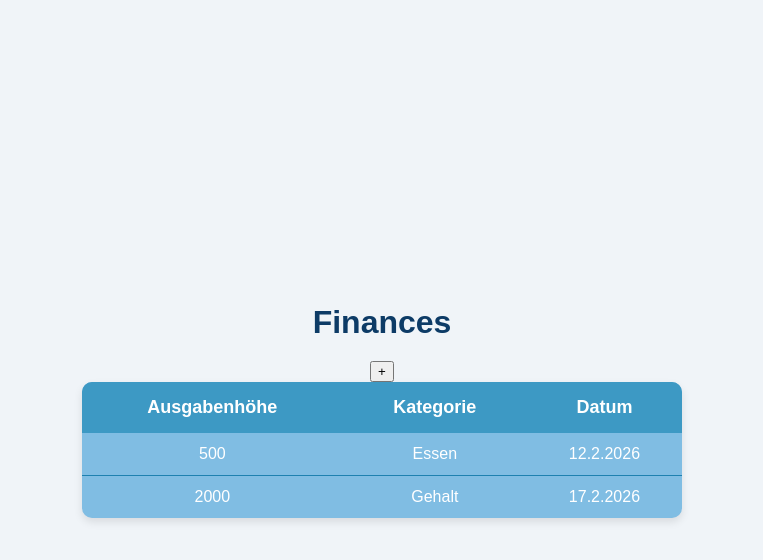
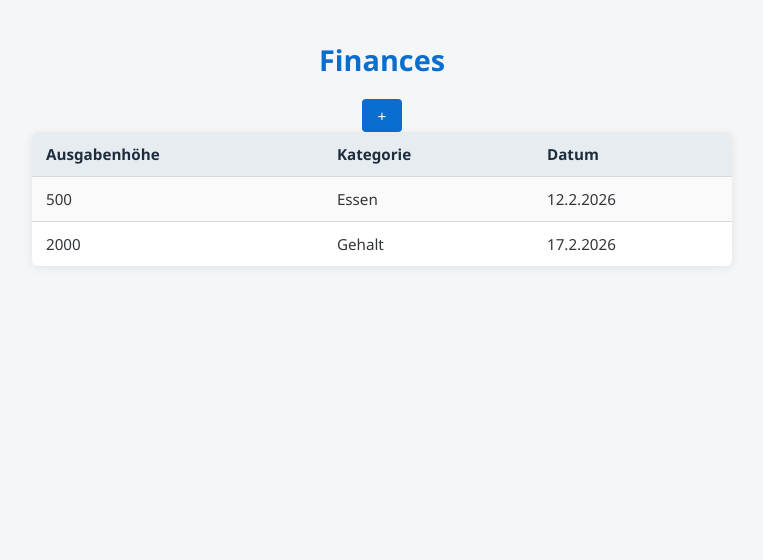
Before and after one commit to lenadill/SAP-Praktikum, a plain HTML site: page Liste/index.html in a window 1280 px wide. Shown: the whole page, without its empty margins (258-1021 px from the left). Drawn offline with Linux system fonts and the light colour scheme.

Commit message:
sotierung etc.

```diff
--- a/Liste/style.css
+++ b/Liste/style.css
@@ -1,45 +1,98 @@
 
 body {
-    font-family: Arial, sans-serif;
+    font-family: 'Segoe UI', 'Helvetica Neue', Arial, sans-serif;
+    background-color: #F5F6F7;
+    color: #32363A;
+    margin: 0;
+    padding: 0;
     display: flex;
-    justify-content: center;
+    flex-direction: column;
     align-items: center;
-    min-height: 100vh;
-    margin: 0;
-    background-color: #f0f4f8;
-    flex-direction: column;
+}
+
+.sap-logo {
+    position: fixed;
+    top: 12px;
+    right: 12px;
+    z-index: 1000;
+}
+
+.sap-logo img {
+    width: 100px;
+    height: auto;
 }
 
 
 h1 {
-    color: #0d3b66;
+    margin-top: 40px;
     margin-bottom: 20px;
+    font-size: 1.8rem;
+    font-weight: 600;
+    color: #0A6ED1;
 }
 
+
+.table-header {
+    width: 680px;
+    display: flex;
+    justify-content: flex-end;
+    margin-bottom: 10px;
+}
+
+
+button {
+    background-color: #0A6ED1;
+    color: white;
+    border: none;
+    padding: 8px 16px;
+    border-radius: 4px;
+    font-size: 0.95rem;
+    cursor: pointer;
+    transition: background 0.3s ease;
+}
+
+button:hover {
+    background-color: #0854A0;
+}
+
+
 table {
-    border-collapse: collapse;
-    width: 600px;
-    text-align: center;
-    box-shadow: 0 4px 8px rgba(0,0,0,0.1);
-    background-color: #80bde3;
-    color: white;
-    border-radius: 10px;
+    border-collapse: separate;
+    border-spacing: 0;
+    width: 700px;
+    background: white;
+    box-shadow: 0px 2px 10px rgba(0, 0, 0, 0.08);
+    border-radius: 6px;
     overflow: hidden;
 }
 
 
-th {
-    background-color: #3d99c4;
-    padding: 15px;
-    font-size: 18px;
+th, td {
+    padding: 12px 14px;
+    font-size: 0.95rem;
 }
 
-td {
-    padding: 12px;
-    border-bottom: 1px solid #1e81b0;
-    font-size: 16px;
+
+th {
+    background-color: #E7ECF0;
+    font-weight: 600;
+    color: #1D2D3E;
+    text-align: left;
 }
 
-tr:last-child td {
-    border-bottom: none;
+
+td {
+    border-top: 1px solid #D5DADD;
+    color: #32363A;
 }
+
+
+tbody tr:nth-child(even) {
+    background-color: #FAFAFA;
+}
+
+
+tbody tr:hover {
+    background-color: rgba(10, 110, 209, 0.08);
+    cursor: default;
+}
```
Also changed, not shown: Liste/tabelle.js (added, +60 -0 lines).
